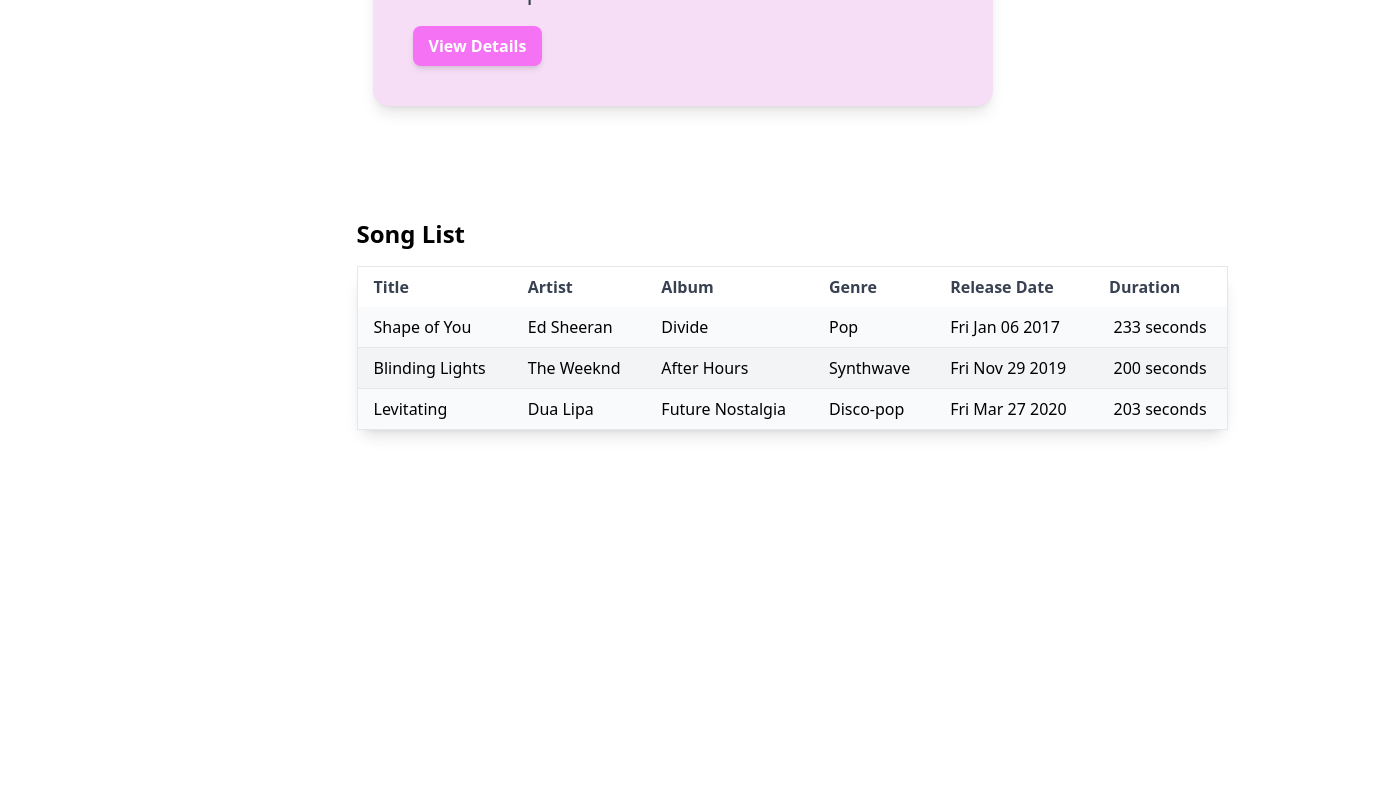
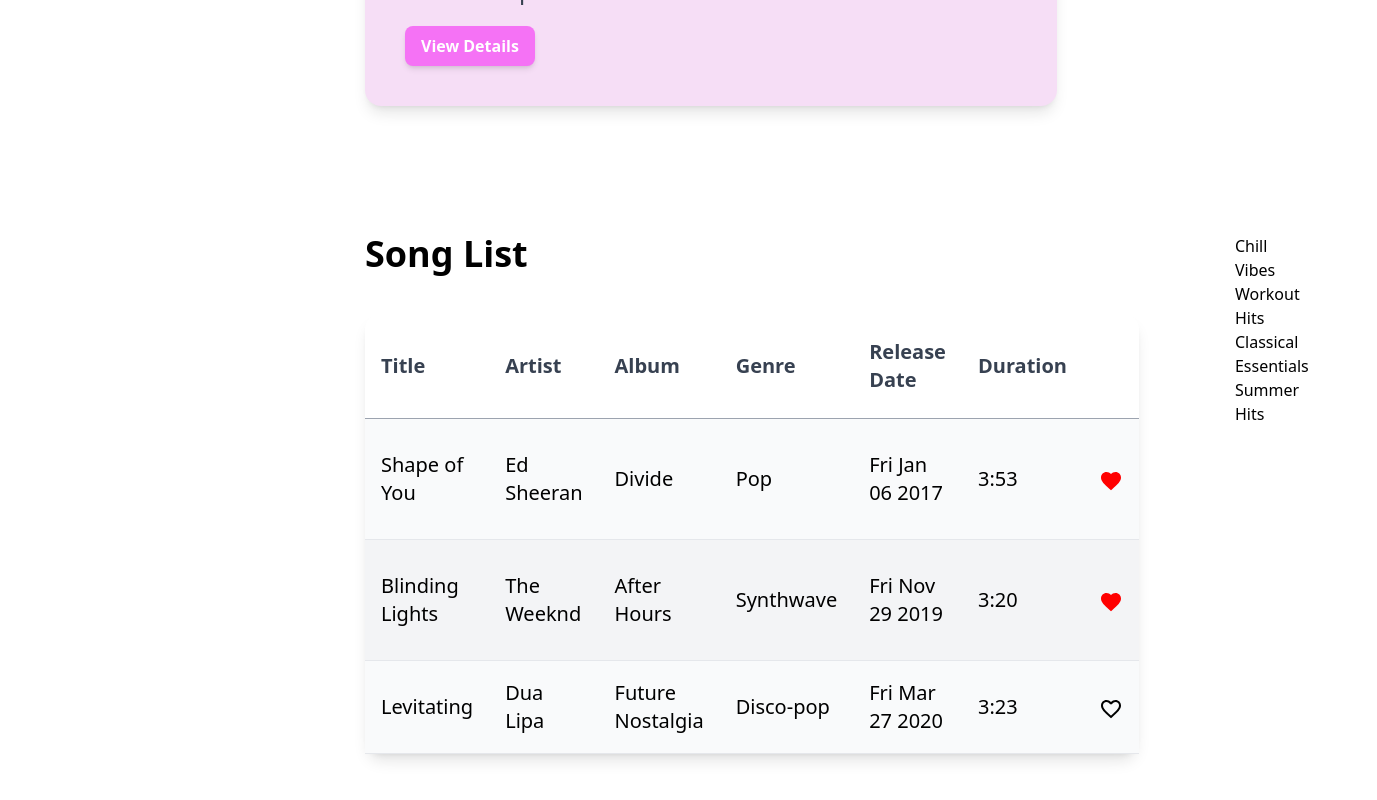
Before and after one commit to NaniBer/SongsApp, a React (Create React App) app in the folder frontend/: page / in a window 1280 px wide. Shown: the part 504-1304 px from the top of the page, 1377 px wide, since content can reach past the window. Before the commit the page ends 966 px from the top, so only its background shows below. Built offline with nearby package versions, Linux system fonts and the light colour scheme.

Commit message:
Sept 5 Push

```diff
--- /dev/null
+++ b/frontend/src/components/PlaylistList.tsx
@@ -0,0 +1,25 @@
+import React, { useState } from "react";
+
+interface Playlist {
+  name: string;
+  description: string;
+  songsCount: number;
+}
+interface PlaylistListProps {
+  playlist: Playlist[];
+}
+
+const PlaylistList: React.FC<PlaylistListProps> = ({ playlist }) => {
+  const [playlistList, setPlaylistList] = useState<Playlist[]>(playlist);
+  return (
+    <div className="p-8">
+      {playlistList.map((playlist, index) => (
+        <div>
+          <p>{playlist.name}</p>
+        </div>
+      ))}
+    </div>
+  );
+};
+
+export default PlaylistList;
--- a/frontend/src/components/SongsList.tsx
+++ b/frontend/src/components/SongsList.tsx
@@ -1,6 +1,11 @@
-import React from "react";
+import React, { useState } from "react";
+import FavoriteBorderIcon from "@mui/icons-material/FavoriteBorder";
+import FavoriteIcon from "@mui/icons-material/Favorite";
+
+import Tooltip from "@mui/material/Tooltip";
 
 interface Song {
+  id: string;
   title: string;
   artist: string;
   album?: string;
@@ -8,46 +13,80 @@
   releaseDate?: Date;
   duration?: number;
   user?: string;
+  fav: boolean;
 }
-
-// Define the props type for SongList
 interface SongsListProps {
   songs: Song[];
 }
 
-// Define the SongList component
 const SongsList: React.FC<SongsListProps> = ({ songs }) => {
+  const [songList, setSongList] = useState<Song[]>(songs);
+  const changeFavStatus = (id: string) => {
+    setSongList((prevSongs) =>
+      prevSongs.map((song) =>
+        song.id === id ? { ...song, fav: !song.fav } : song
+      )
+    );
+  };
+  function formatDuration(seconds: number): string {
+    const minutes = Math.floor(seconds / 60);
+    const remainingSeconds = seconds % 60;
+    return `${minutes}:${remainingSeconds < 10 ? "0" : ""}${remainingSeconds}`;
+  }
+
   return (
     <div className="p-8">
-      <h2 className="text-2xl font-bold mb-4">Song List</h2>
-      <table className="min-w-full border rounded-2xl p-10 shadow-lg  ">
+      <h2 className="text-4xl font-bold mb-10">Song List</h2>
+      <table className="min-w-full rounded-2xl p-10 shadow-lg text-xl  ">
         <thead>
-          <tr className="">
-            <th className="py-2 px-4 text-left text-gray-700">Title</th>
-            <th className="py-2 px-4 text-left text-gray-700">Artist</th>
-            <th className="py-2 px-4 text-left text-gray-700">Album</th>
-            <th className="py-2 px-4 text-left text-gray-700">Genre</th>
-            <th className="py-2 px-4 text-left text-gray-700">Release Date</th>
-            <th className="py-2 px-4 text-left text-gray-700">Duration</th>
+          <tr className="border-b border-gray-400 pb-4">
+            <th className="py-6 px-4 text-left text-gray-700">Title</th>
+            <th className="py-6 px-4 text-left text-gray-700">Artist</th>
+            <th className="py-6 px-4 text-left text-gray-700">Album</th>
+            <th className="py-6 px-4 text-left text-gray-700">Genre</th>
+            <th className="py-6 px-4 text-left text-gray-700">Release Date</th>
+            <th className="py-6 px-4 text-left text-gray-700">Duration</th>
           </tr>
         </thead>
         <tbody>
-          {songs.map((song, index) => (
+          {songList.map((song, index) => (
             <tr
               key={index}
               className={`${
                 index % 2 === 0 ? "bg-gray-50" : "bg-gray-100"
               } border-b border-gray-200`}
             >
-              <td className="py-2 px-4 text-left">{song.title}</td>
+              <td className="py-8 px-4 text-left">{song.title}</td>
               <td className="py-2 px-4 text-left">{song.artist}</td>
               <td className="py-2 px-4 text-left">{song.album || "-"}</td>
               <td className="py-2 px-4 text-left">{song.genre || "-"}</td>
               <td className="py-2 px-4 text-left">
                 {song.releaseDate ? song.releaseDate.toDateString() : "-"}
               </td>
-              <td className="py-2 px-4 text-center">
-                {song.duration ? `${song.duration} seconds` : "-"}
+              <td className="py-2 px-4 text-left">
+                {song.duration ? formatDuration(song.duration) : "-"}
+              </td>
+              <td className="py-2 px-4 text-left">
+                <Tooltip
+                  title={
+                    <span className="text-base ">
+                      {song.fav ? "Remove from Favorites" : "Add to Favorites"}
+                    </span>
+                  }
+                >
+                  {song.fav ? (
+                    <FavoriteIcon
+                      style={{ color: "red" }}
+                      className=" cursor-pointer"
+                      onClick={() => changeFavStatus(song.id)}
+                    />
+                  ) : (
+                    <FavoriteBorderIcon
+                      className=" cursor-pointer"
+                      onClick={() => changeFavStatus(song.id)}
+                    />
+                  )}
+                </Tooltip>
               </td>
             </tr>
           ))}
--- a/frontend/src/pages/DashboardPage.tsx
+++ b/frontend/src/pages/DashboardPage.tsx
@@ -5,6 +5,7 @@
 import NewRelease from "../components/NewRelease";
 import RightSideNav from "../components/RightSideNav";
 import SongsList from "../components/SongsList";
+import PlaylistList from "../components/PlaylistList";
 
 interface DashboardPageProps {
   title: string;
@@ -12,6 +13,7 @@
   items: string[];
 }
 interface Song {
+  id: string;
   title: string;
   artist: string;
   album?: string;
@@ -19,15 +21,19 @@
   releaseDate?: Date;
   duration?: number;
   user?: string;
+  fav: boolean;
 }
 
-const DashboardPage: React.FC<DashboardPageProps> = ({
-  title,
-  description,
-  items,
-}) => {
+interface Playlist {
+  name: string;
+  description: string;
+  songsCount: number;
+}
+
+const DashboardPage: React.FC<DashboardPageProps> = () => {
   const [songList, setSongList] = useState<Song[]>([
     {
+      id: "1",
       title: "Shape of You",
       artist: "Ed Sheeran",
       album: "Divide",
@@ -35,8 +41,10 @@
       releaseDate: new Date("2017-01-06"),
       duration: 233,
       user: "60d21b4667d0d8992e610c85",
+      fav: true,
     },
     {
+      id: "2",
       title: "Blinding Lights",
       artist: "The Weeknd",
       album: "After Hours",
@@ -44,8 +52,10 @@
       releaseDate: new Date("2019-11-29"),
       duration: 200,
       user: "60d21b4667d0d8992e610c86",
+      fav: true,
     },
     {
+      id: "3",
       title: "Levitating",
       artist: "Dua Lipa",
       album: "Future Nostalgia",
@@ -53,6 +63,29 @@
       releaseDate: new Date("2020-03-27"),
       duration: 203,
       user: "60d21b4667d0d8992e610c87",
+      fav: false,
+    },
+  ]);
+  const [playlist, setPlaylist] = useState<Playlist[]>([
+    {
+      name: "Chill Vibes",
+      description: "A collection of relaxing and chill songs.",
+      songsCount: 2,
+    },
+    {
+      name: "Workout Hits",
+      description: "Energetic tracks to boost your workout sessions.",
+      songsCount: 2,
+    },
+    {
+      name: "Classical Essentials",
+      description: "Timeless classical music for focus and relaxation.",
+      songsCount: 2,
+    },
+    {
+      name: "Summer Hits",
+      description: "Top summer tracks to enjoy the sunny season.",
+      songsCount: 2,
     },
   ]);
 
@@ -94,7 +127,14 @@
             <RightSideNav />
           </div>
         </div>
-        <SongsList songs={songList} />
+        <div className="flex">
+          <div className="flex-grow p-4">
+            <SongsList songs={songList} />
+          </div>
+          <div className="w-1/4 p-4">
+            <PlaylistList playlist={playlist} />
+          </div>
+        </div>
       </div>
     </div>
   );
```
